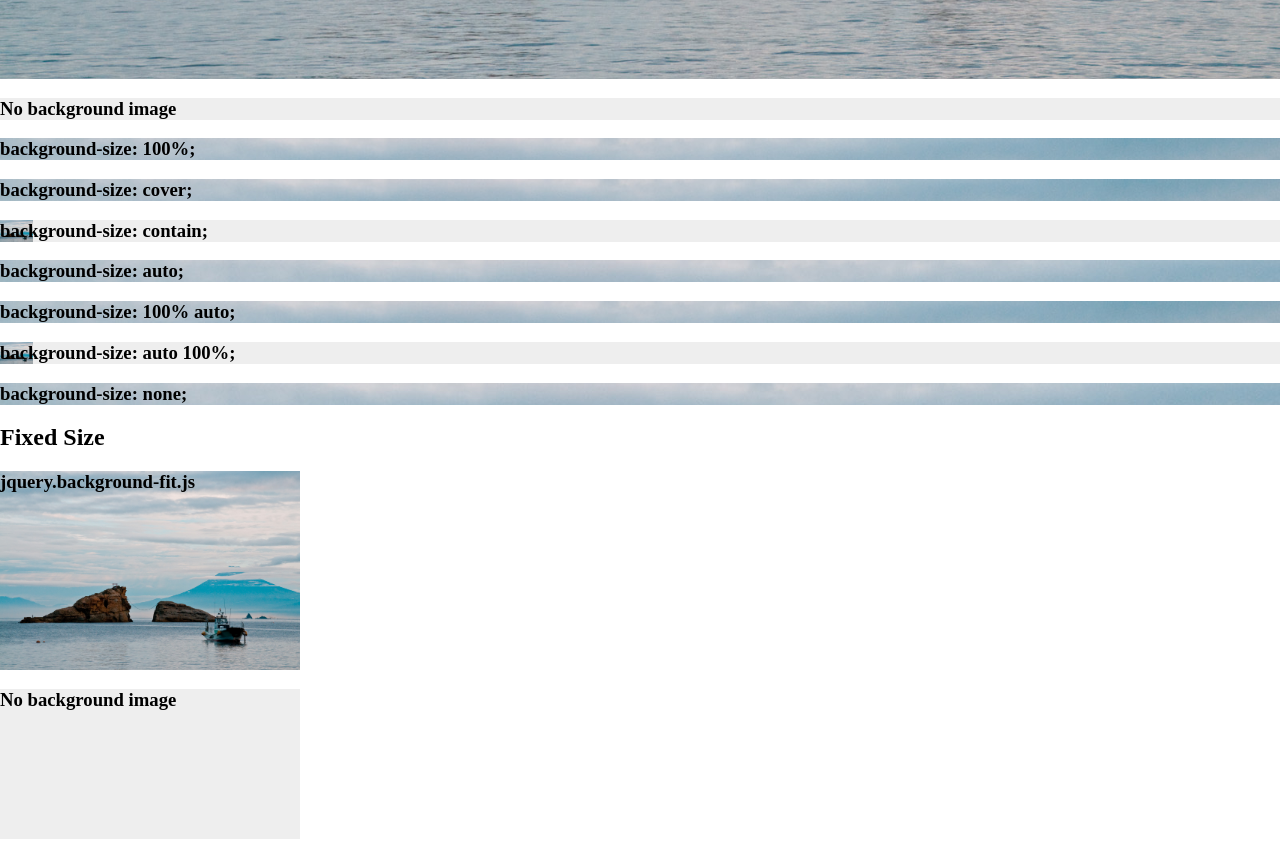
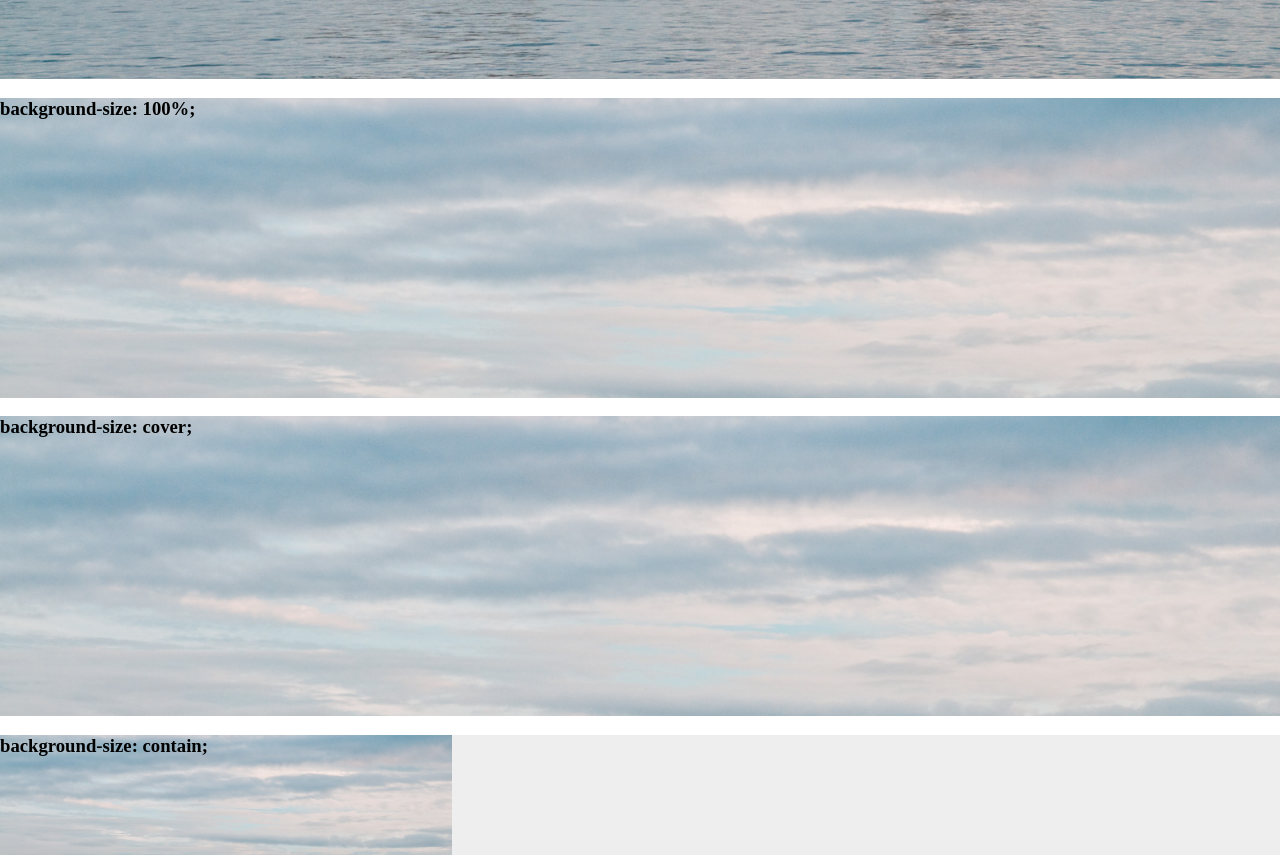
Before and after one commit to thingsym/jquery.background-fit, a plain HTML site: page examples/index.html in a window 1280 px wide. Shown: the part 898-1753 px from the top of the page. Drawn offline with nearby package versions, Linux system fonts and the light colour scheme.

Commit message:
update demo

```diff
--- a/examples/index.html
+++ b/examples/index.html
@@ -11,6 +11,7 @@ body {
 	background: url(./a0001_011562_m.jpg);
 	background-size: 100%;
 	background-repeat: no-repeat;
+	height: 300px;
 }
 #bg1_fixed {
 	background: url(./a0001_011562_m.jpg);
@@ -22,40 +23,48 @@ body {
 	background: url(./a0001_011562_m.jpg);
 	background-size: 100%;
 	background-repeat: no-repeat;
+	height: 300px;
 }
 
 .bg3 {
 	background: url(./a0001_011562_m.jpg);
 	background-size: cover;
 	background-repeat: no-repeat;
+	height: 300px;
 }
 .bg4 {
 	background: url(./a0001_011562_m.jpg);
 	background-size: contain;
 	background-repeat: no-repeat;
+	height: 300px;
 }
 .bg5 {
 	background: url(./a0001_011562_m.jpg);
 	background-size: auto;
 	background-repeat: no-repeat;
+	height: 300px;
 }
 .bg6 {
 	background: url(./a0001_011562_m.jpg);
 	background-size: 100% auto;
 	background-repeat: no-repeat;
+	height: 300px;
 }
 .bg7 {
 	background: url(./a0001_011562_m.jpg);
 	background-size: auto 100%;
 	background-repeat: no-repeat;
+	height: 300px;
 }
 .bg8 {
 	background: url(./a0001_011562_m.jpg);
 	background-repeat: no-repeat;
+	height: 300px;
 }
 .none {
 	background-size: auto 100%;
 	background-repeat: no-repeat;
+	height: 300px;
 }
 
 #bg1, #bg1_fixed, .bg2, .bg3, .bg4, .bg5, .bg6, .bg7, .bg8, .none {
@@ -63,8 +72,8 @@ body {
 }
 
 .sizefix {
-    width: 300px;
-    height: 150px;
+	width: 300px;
+	height: 300px;
 }
 </style>
 <script src="http://code.jquery.com/jquery-1.11.0.min.js"></script>
@@ -82,11 +91,9 @@ $(function() {
 
 <h1>jquery.background-fit.js Demo</h1>
 
-<h2>Fluid Size</h2>
+<h2>Fluid Size (height fixed)</h2>
 
 <div id="bg1"><h3>jquery.background-fit.js</h3></div>
-
-<div class="none"><h3>No background image</h3></div>
 
 <div class="bg2"><h3>background-size: 100%;</h3></div>
 
@@ -102,11 +109,11 @@ $(function() {
 
 <div class="bg8"><h3>background-size: none;</h3></div>
 
+<div class="none"><h3>No background image</h3></div>
+
 <h2>Fixed Size</h2>
 
 <div id="bg1_fixed" class="sizefix"><h3>jquery.background-fit.js</h3></div>
-
-<div class="none sizefix"><h3>No background image</h3></div>
 
 <div class="bg2 sizefix"><h3>background-size: 100%;</h3></div>
 
@@ -122,5 +129,7 @@ $(function() {
 
 <div class="bg8 sizefix"><h3>background-size: none;</h3></div>
 
+<div class="none sizefix"><h3>No background image</h3></div>
+
 </body>
 </html>
```
